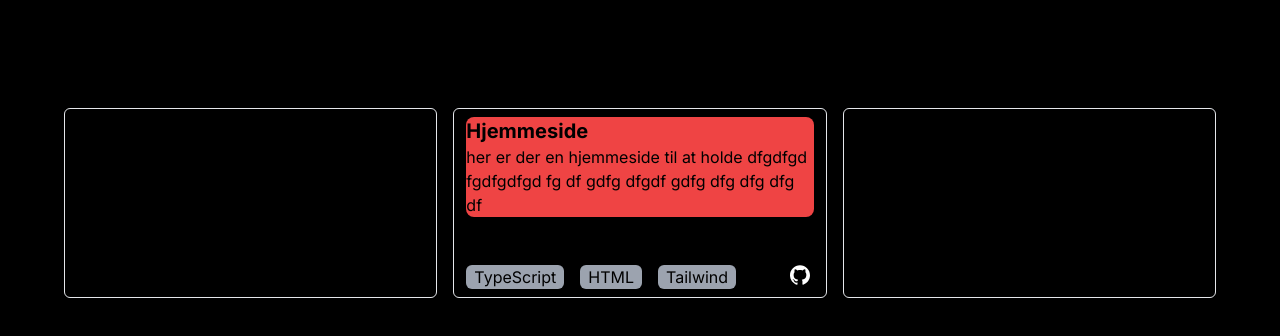
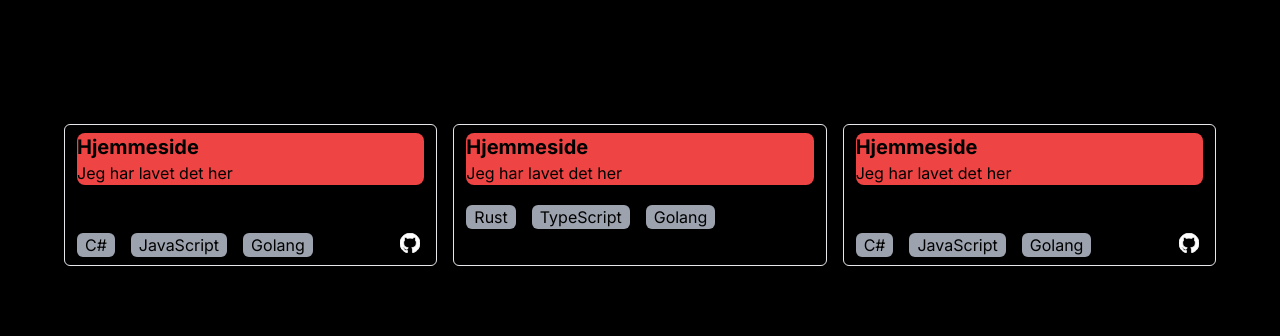
Before and after one commit to kronborg6/nextjs-portfolio, a Next.js app: page /projects in a window 1280 px wide. Shown: the top 336 px of the page. Built offline with nearby package versions, Linux system fonts and the light colour scheme.

Commit message:
more more more

```diff
--- a/app/projects/page.tsx
+++ b/app/projects/page.tsx
@@ -3,8 +3,23 @@ const projects = [
   {
     id: 1,
     title: "Hjemmeside",
+    dec: "Jeg har lavet det her",
     tags: [tags[0], tags[2], tags[4]],
     links: ["https://www.google.com", "https://www.facebook.com"],
+  },
+  {
+    id: 2,
+    title: "Hjemmeside",
+    dec: "Jeg har lavet det her",
+    tags: [tags[5], tags[3], tags[4]],
+    links: ["", "", ""],
+  },
+  {
+    id: 3,
+    title: "Hjemmeside",
+    dec: "Jeg har lavet det her",
+    tags: [tags[0], tags[2], tags[4]],
+    links: ["https://www.google.com", "https://www.facebook.com", ""],
   },
 ];
 
@@ -13,58 +28,78 @@ export default function Project() {
     <div className="scrollbar flex flex-1 flex-col overflow-y-scroll pt-12">
       <div className="flex-1 gap-8 p-4 transition-[padding] sm:p-8">
         <div className="mx-auto h-full max-w-6xl">
+          <div className="mx-auto mb-4 max-w-prose"></div>
           <div className="grid auto-rows-fr grid-cols-1 gap-2 sm:grid-cols-2 sm:gap-4 lg:grid-cols-3">
             {/* Number 1 */}
-            <div className="relative overflow-clip rounded-md border border-border transition-transform ease-linear before:absolute before:left-0 before:top-0 before:-z-10 before:h-full before:w-full before:bg-card-gradient before:transition-[background-position] before:duration-300 before:ease-in-out before:content-[''] hover:border-transparent hover:bg-transparent hover:before:bg-card-gradient-hover sm:hover:scale-[1.025] [&:hover>div]:bg-card-dots-hover [&:hover_.darken-bg]:bg-black [&:hover_.darken-bg]:bg-opacity-30">
+            {projects.map((data) => (
+              <div
+                key={data.id}
+                className="relative overflow-clip rounded-md border border-border transition-transform ease-linear before:absolute before:left-0 before:top-0 before:-z-10 before:h-full before:w-full before:bg-card-gradient before:transition-[background-position] before:duration-300 before:ease-in-out before:content-[''] hover:border-transparent hover:bg-transparent hover:before:bg-card-gradient-hover sm:hover:scale-[1.025] [&:hover>div]:bg-card-dots-hover [&:hover_.darken-bg]:bg-black [&:hover_.darken-bg]:bg-opacity-30"
+              >
                 <div className="z-20 flex h-full w-full flex-col gap-4 bg-card-dots p-card-inner transition-[background-position] duration-300 ease-in-out">
                   <div className="flex-1">
                     <div className="rounded-md bg-chip bg-opacity-70 px-3 py-2">
+                      <div className="bg-red-500 rounded-lg mb-5">
+                        <span className="text-xl font-bold">{data.title}</span>
                         <div>
-                      <span className="text-xl font-bold">Hjemmeside</span>
-                      <div>
-                        <p>her er der en hjemmeside til at holde</p>
+                          <p>{data.dec}</p>
                         </div>
                       </div>
                       <div className="flex gap-1">
                         <div className="flex w-full flex-1 flex-wrap items-end gap-4">
-                        <span>TypeScript</span>
-                        <span>HTML</span>
-                        <span>Tailwind</span>
-                      </div>
-                    </div>
-                  </div>
-                </div>
-              </div>
-            </div>
-            {/* Number 2 */}
-            <div className="relative overflow-clip rounded-md border border-border transition-transform ease-linear before:absolute before:left-0 before:top-0 before:-z-10 before:h-full before:w-full before:bg-card-gradient before:transition-[background-position] before:duration-300 before:ease-in-out before:content-[''] hover:border-transparent hover:bg-transparent hover:before:bg-card-gradient-hover sm:hover:scale-[1.025] [&:hover>div]:bg-card-dots-hover [&:hover_.darken-bg]:bg-black [&:hover_.darken-bg]:bg-opacity-30">
-              <div className="z-20 flex h-full w-full flex-col gap-4 bg-card-dots p-card-inner transition-[background-position] duration-300 ease-in-out">
-                <div className="flex-1">
-                  <div className="rounded-md bg-chip bg-opacity-70 px-3 py-2">
-                    <div className="bg-red-500 rounded-lg mb-5">
-                      <span className="text-xl font-bold">Hjemmeside</span>
-                      <div>
-                        <p>
-                          her er der en hjemmeside til at holde dfgdfgd
-                          fgdfgdfgd fg df gdfg dfgdf gdfg dfg dfg dfg df
-                        </p>
-                      </div>
-                    </div>
-                    <div className="flex gap-1">
-                      <div className="flex w-full flex-1 flex-wrap items-end gap-4">
-                        <span className="bg-gray-400 px-2 rounded-md">
-                          TypeScript
+                          {data.tags.map((tag) => (
+                            <span
+                              key={data.id}
+                              className="bg-gray-400 px-2 rounded-md"
+                            >
+                              {tag}
                             </span>
-                        <span className="bg-gray-400 px-2 rounded-md">
-                          HTML
-                        </span>
-                        <span className="bg-gray-400 px-2 rounded-md">
-                          Tailwind
-                        </span>
+                          ))}
                         </div>
                         <div className="flex h-full w-fit items-end justify-end">
                           <div className="darken-bg flex flex-col space-y-1 rounded-full bg-chip bg-opacity-70 p-1">
-                          <a href="https://www.google.com">
+                            {data.links[0] ? (
+                              <a href={data.links[0]}>
+                                <svg
+                                  stroke="currentColor"
+                                  fill="currentColor"
+                                  viewBox="0 0 24 24"
+                                  aria-hidden="true"
+                                  height="20"
+                                  width="20"
+                                  xmlns="http://www.w3.org/2000/svg"
+                                >
+                                  <path d="M2.25 5.25a3 3 0 013-3h13.5a3 3 0 013 3V15a3 3 0 01-3 3h-3v.257c0 .597.237 1.17.659 1.591l.621.622a.75.75 0 01-.53 1.28h-9a.75.75 0 01-.53-1.28l.621-.622a2.25 2.25 0 00.659-1.59V18h-3a3 3 0 01-3-3V5.25zm1.5 0v7.5a1.5 1.5 0 001.5 1.5h13.5a1.5 1.5 0 001.5-1.5v-7.5a1.5 1.5 0 00-1.5-1.5H5.25a1.5 1.5 0 00-1.5 1.5z"></path>
+                                </svg>
+                              </a>
+                            ) : null}
+                            {data.links[1] ? (
+                              <a
+                                aria-label="GitHub"
+                                className="inline-block whitespace-nowrap transition-colors text-white hover:text-black"
+                                href={data.links[1]}
+                              >
+                                <svg
+                                  stroke="currentColor"
+                                  fill="currentColor"
+                                  role="img"
+                                  viewBox="0 0 24 24"
+                                  height="20"
+                                  width="20"
+                                  xmlns="http://www.w3.org/2000/svg"
+                                >
+                                  <path d="M12 .297c-6.63 0-12 5.373-12 12 0 5.303 3.438 9.8 8.205 11.385.6.113.82-.258.82-.577 0-.285-.01-1.04-.015-2.04-3.338.724-4.042-1.61-4.042-1.61C4.422 18.07 3.633 17.7 3.633 17.7c-1.087-.744.084-.729.084-.729 1.205.084 1.838 1.236 1.838 1.236 1.07 1.835 2.809 1.305 3.495.998.108-.776.417-1.305.76-1.605-2.665-.3-5.466-1.332-5.466-5.93 0-1.31.465-2.38 1.235-3.22-.135-.303-.54-1.523.105-3.176 0 0 1.005-.322 3.3 1.23.96-.267 1.98-.399 3-.405 1.02.006 2.04.138 3 .405 2.28-1.552 3.285-1.23 3.285-1.23.645 1.653.24 2.873.12 3.176.765.84 1.23 1.91 1.23 3.22 0 4.61-2.805 5.625-5.475 5.92.42.36.81 1.096.81 2.22 0 1.606-.015 2.896-.015 3.286 0 .315.21.69.825.57C20.565 22.092 24 17.592 24 12.297c0-6.627-5.373-12-12-12"></path>
+                                </svg>
+                              </a>
+                            ) : null}
+                            {data.links[2] ? (
+                              <a
+                                aria-label="DangerousTool"
+                                href="https://dangeroustool.devminer.xyz"
+                                className="inline-block whitespace-nowrap transition-colors text-white hover:text-black"
+                                target="_blank"
+                                rel="noopener noreferrer"
+                              >
                                 <svg
                                   stroke="currentColor"
                                   fill="currentColor"
@@ -77,29 +112,12 @@ export default function Project() {
                                 >
                                   <path
                                     fill-rule="evenodd"
-                                d="M2.25 5.25a3 3 0 013-3h13.5a3 3 0 013 3V15a3 3 0 01-3 3h-3v.257c0 .597.237 1.17.659 1.591l.621.622a.75.75 0 01-.53 1.28h-9a.75.75 0 01-.53-1.28l.621-.622a2.25 2.25 0 00.659-1.59V18h-3a3 3 0 01-3-3V5.25zm1.5 0v7.5a1.5 1.5 0 001.5 1.5h13.5a1.5 1.5 0 001.5-1.5v-7.5a1.5 1.5 0 00-1.5-1.5H5.25a1.5 1.5 0 00-1.5 1.5z"
+                                    d="M19.902 4.098a3.75 3.75 0 00-5.304 0l-4.5 4.5a3.75 3.75 0 001.035 6.037.75.75 0 01-.646 1.353 5.25 5.25 0 01-1.449-8.45l4.5-4.5a5.25 5.25 0 117.424 7.424l-1.757 1.757a.75.75 0 11-1.06-1.06l1.757-1.757a3.75 3.75 0 000-5.304zm-7.389 4.267a.75.75 0 011-.353 5.25 5.25 0 011.449 8.45l-4.5 4.5a5.25 5.25 0 11-7.424-7.424l1.757-1.757a.75.75 0 111.06 1.06l-1.757 1.757a3.75 3.75 0 105.304 5.304l4.5-4.5a3.75 3.75 0 00-1.035-6.037.75.75 0 01-.354-1z"
                                     clip-rule="evenodd"
                                   ></path>
                                 </svg>
                               </a>
-                          <a
-                            aria-label="GitHub"
-                            className="inline-block whitespace-nowrap transition-colors text-white hover:text-black"
-                            href="https://www.google.com"
-                          >
-                            <svg
-                              stroke="currentColor"
-                              fill="currentColor"
-                              stroke-width="0"
-                              role="img"
-                              viewBox="0 0 24 24"
-                              height="20"
-                              width="20"
-                              xmlns="http://www.w3.org/2000/svg"
-                            >
-                              <path d="M12 .297c-6.63 0-12 5.373-12 12 0 5.303 3.438 9.8 8.205 11.385.6.113.82-.258.82-.577 0-.285-.01-1.04-.015-2.04-3.338.724-4.042-1.61-4.042-1.61C4.422 18.07 3.633 17.7 3.633 17.7c-1.087-.744.084-.729.084-.729 1.205.084 1.838 1.236 1.838 1.236 1.07 1.835 2.809 1.305 3.495.998.108-.776.417-1.305.76-1.605-2.665-.3-5.466-1.332-5.466-5.93 0-1.31.465-2.38 1.235-3.22-.135-.303-.54-1.523.105-3.176 0 0 1.005-.322 3.3 1.23.96-.267 1.98-.399 3-.405 1.02.006 2.04.138 3 .405 2.28-1.552 3.285-1.23 3.285-1.23.645 1.653.24 2.873.12 3.176.765.84 1.23 1.91 1.23 3.22 0 4.61-2.805 5.625-5.475 5.92.42.36.81 1.096.81 2.22 0 1.606-.015 2.896-.015 3.286 0 .315.21.69.825.57C20.565 22.092 24 17.592 24 12.297c0-6.627-5.373-12-12-12"></path>
-                            </svg>
-                          </a>
+                            ) : null}
                           </div>
                         </div>
                       </div>
@@ -107,28 +125,7 @@ export default function Project() {
                   </div>
                 </div>
               </div>
-            {/* Number 3 */}
-            <div className="relative overflow-clip rounded-md border border-border transition-transform ease-linear before:absolute before:left-0 before:top-0 before:-z-10 before:h-full before:w-full before:bg-card-gradient before:transition-[background-position] before:duration-300 before:ease-in-out before:content-[''] hover:border-transparent hover:bg-transparent hover:before:bg-card-gradient-hover sm:hover:scale-[1.025] [&:hover>div]:bg-card-dots-hover [&:hover_.darken-bg]:bg-black [&:hover_.darken-bg]:bg-opacity-30">
-              <div className="z-20 flex h-full w-full flex-col gap-4 bg-card-dots p-card-inner transition-[background-position] duration-300 ease-in-out">
-                <div className="flex-1">
-                  <div className="rounded-md bg-chip bg-opacity-70 px-3 py-2">
-                    <div>
-                      <span className="text-xl font-bold">Hjemmeside</span>
-                      <div>
-                        <p>her er der en hjemmeside til at holde</p>
-                      </div>
-                    </div>
-                    <div className="flex gap-1">
-                      <div className="flex w-full flex-1 flex-wrap items-end gap-4">
-                        <span>TypeScript</span>
-                        <span>HTML</span>
-                        <span>Tailwind</span>
-                      </div>
-                    </div>
-                  </div>
-                </div>
-              </div>
-            </div>
+            ))}
           </div>
         </div>
       </div>
```
Lines whose indentation alone changed are shown as unchanged.
